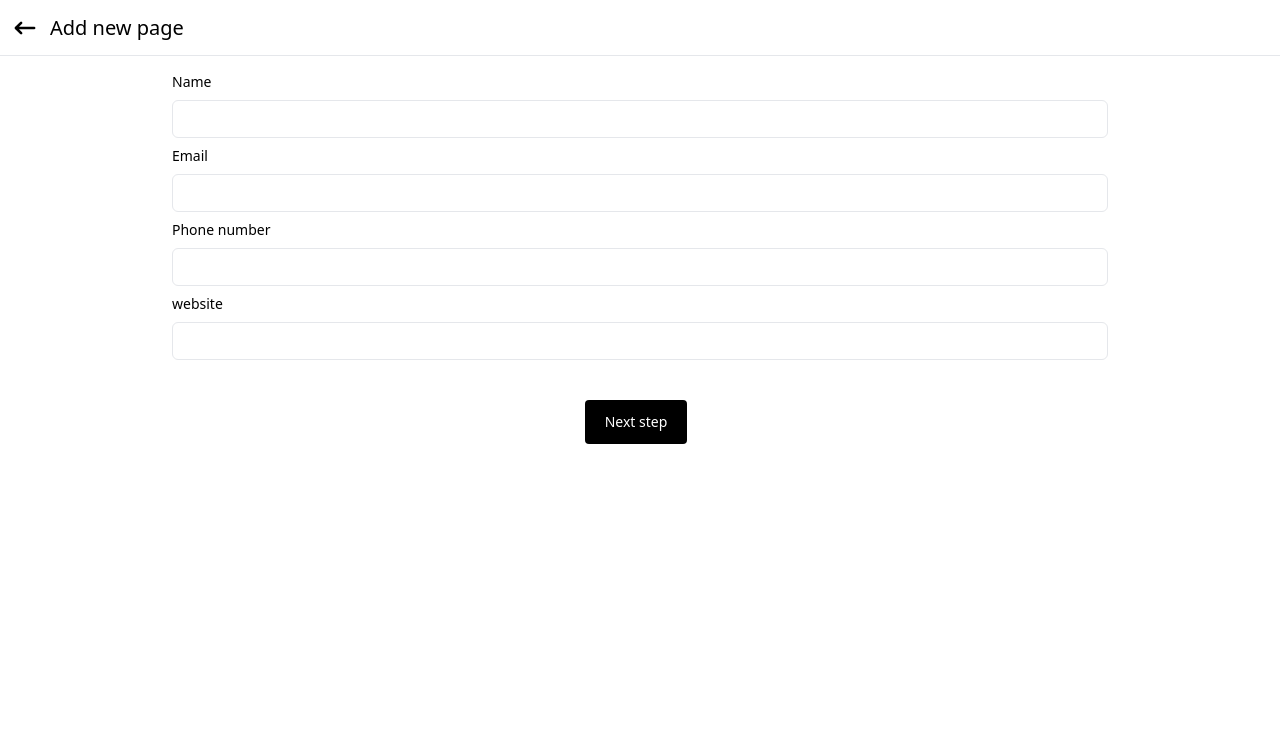
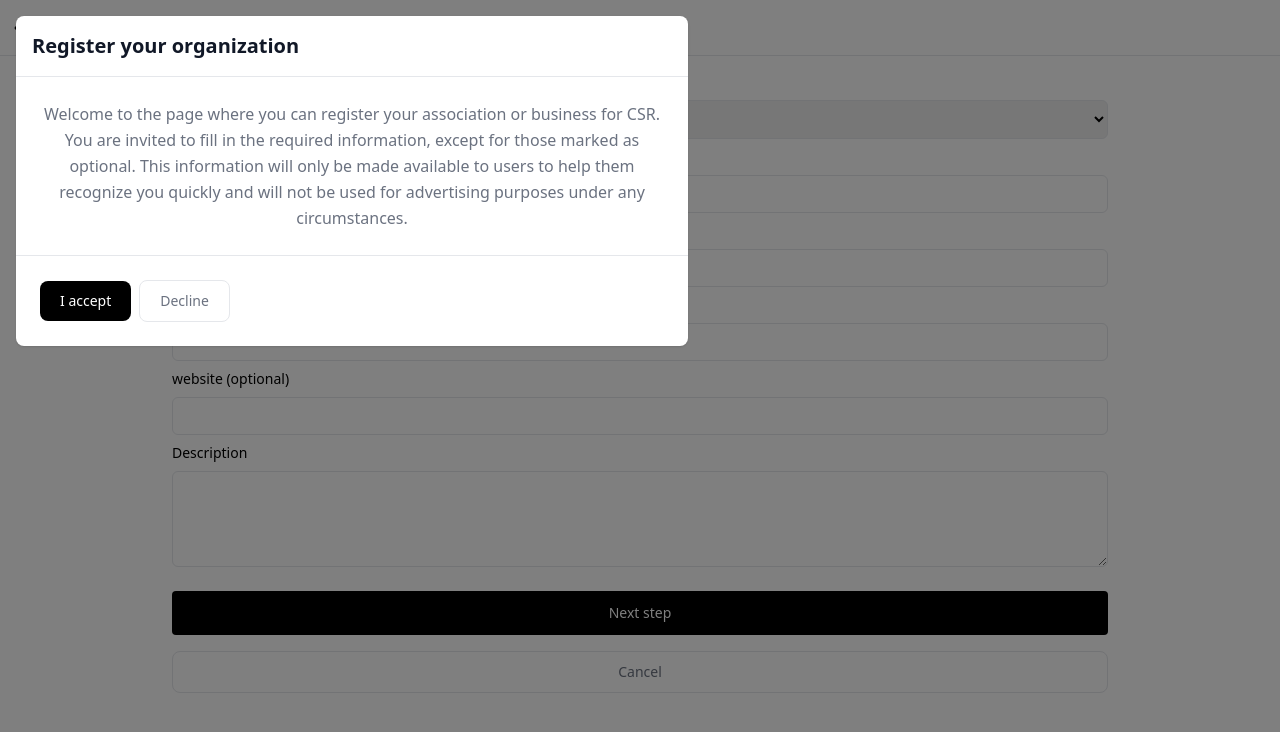
Before and after one commit to teratany-social-network/frontend, a React (Create React App) app: page /add-page in a window 1280 px wide. Shown: the top 732 px of the page. Built offline with nearby package versions, Linux system fonts and the light colour scheme.

Commit message:
integration add page

```diff
--- a/src/App.tsx
+++ b/src/App.tsx
@@ -27,6 +27,7 @@ import SearchResult from "./views/Search/SearchResultPage";
 import Notification from "./views/Notification/Notification";
 import SearchFilterResult from "./views/Search/SearchFilterResult";
 import AddPageStep2 from "./views/Page/AddPageStep2";
+import AddPageStep3 from "./views/Page/AddPageStep3";
 
 const App: React.FC = () => {
   return (
@@ -42,6 +43,7 @@ const App: React.FC = () => {
                 <Route path="/register" element={<RegisterAuth />} />
                 <Route path="/add-page" element={<AddPageStep1 />} />
                 <Route path="/add-page/step-2" element={<AddPageStep2 />} />
+                <Route path="/add-page/step-3" element={<AddPageStep3 />} />
               </Route>
               <Route element={<WithNav />}>
                 <Route path="/" element={<Home />} />
--- /dev/null
+++ b/src/components/CategoryCheckbox.tsx
@@ -0,0 +1,27 @@
+import { useState } from 'react';
+
+interface Props {
+    text: string
+}
+
+export const CheckboxButton: React.FC<Props> = ({ text }) => {
+    const [isChecked, setIsChecked] = useState(false);
+
+    const handleCheckboxChange = () => {
+        setIsChecked(!isChecked);
+    };
+
+    return (
+        <label className="inline-flex items-center mt-3">
+            <input type="checkbox" className="hidden" checked={isChecked} onChange={handleCheckboxChange} />
+            {isChecked ?
+                <span className="text-gray-100 bg-black rounded-full border border-gray-200 text-sm font-medium px-5 py-2.5 mr-3">
+                    {text}
+                </span> :
+                <span className="text-gray-500 bg-white rounded-full border border-gray-200 text-sm font-medium px-5 py-2.5 mr-3">
+                    {text}
+                </span>}
+
+        </label>
+    );
+};
--- /dev/null
+++ b/src/components/InfoModal.tsx
@@ -0,0 +1,38 @@
+import { useState } from "react"
+import { useNavigate } from "react-router-dom"
+
+
+interface Props {
+    title: string;
+    text: string;
+}
+export const InfoModal: React.FC<Props> = ({ title, text }) => {
+    const [showModal, setShowModal] = useState(true)
+    const navigate = useNavigate()
+    return (
+        <>
+            {showModal && <div className="w-screen h-screen background bg-black bg-opacity-50 z-1000 fixed top-0 left-0 right-0">
+                <div data-modal-backdrop="static" aria-hidden="true" className="fixed top-0 left-0 right-0 z-50 w-full p-4 overflow-x-hidden overflow-y-auto md:inset-0 h-[calc(100%-1rem)] max-h-full ">
+                    <div className="relative w-full max-w-2xl max-h-full">
+                        <div className="relative bg-white rounded-lg shadow ">
+                            <div className="flex items-start justify-between p-4 border-b rounded-t ">
+                                <h3 className="text-xl font-semibold text-gray-900">
+                                    {title}
+                                </h3>
+                            </div>
+                            <div className="p-6 space-y-6">
+                                <p className="text-base leading-relaxed text-gray-500 ">
+                                    {text}
+                                </p>
+                            </div>
+                            <div className="flex items-center p-6 space-x-2 border-t border-gray-200 rounded-b ">
+                                <button data-modal-hide="static-modal" type="button" className="text-white bg-black font-medium rounded-lg text-sm px-5 py-2.5 text-center " onClick={() => setShowModal(false)}>I accept</button>
+                                <button data-modal-hide="static-modal" type="button" className="text-gray-500 bg-white  rounded-lg border border-gray-200 text-sm font-medium px-5 py-2.5" onClick={() => navigate('/user')}>Decline</button>
+                            </div>
+                        </div>
+                    </div>
+                </div>
+            </div>}
+        </>
+    )
+}
--- a/src/components/common/Button.tsx
+++ b/src/components/common/Button.tsx
@@ -23,7 +23,7 @@ const Button: React.FC<ButtonProps> = ({
       <button
         type="submit"
         onClick={onClick}
-        className={`${width} ${height} inline-flex justify-center  text-white bg-black font-medium rounded text-sm px-5 py-2.5 text-center mr-2 dark:bg-blue-600 dark:hover:bg-blue-700  items-center ${className}`}
+        className={`${width} ${height} inline-flex justify-center  text-white bg-black font-medium rounded text-sm px-5 py-2.5 text-center mr-2 items-center ${className}`}
       >
         {name === "Message" ? <BsFillChatDotsFill size={23} /> : name}
       </button>
@@ -32,12 +32,12 @@ const Button: React.FC<ButtonProps> = ({
     return (
       <button
         type="button"
-        className={` ${width} ${height} inline-flex justify-center items-center py-2.5 px-5 mr-2 text-sm font-medium text-gray-900 bg-white rounded border border-gray-200  dark:bg-gray-200 dark:text-gray-400 dark:border-gray-100 ${className}`}
+        className={` ${width} ${height} inline-flex justify-center items-center py-2.5 px-5 mr-2 text-sm font-medium text-gray-900 bg-white rounded border border-gray-200 ${className}`}
       >
         <svg
           aria-hidden="true"
           role="status"
-          className="inline-flex justify-center items-center  mr-2 w-4 h-4 text-gray-200 animate-spin dark:text-gray-600"
+          className="inline-flex justify-center items-center  mr-2 w-4 h-4 text-gray-200 animate-spin"
           viewBox="0 0 100 101"
           fill="none"
           xmlns="http://www.w3.org/2000/svg"
--- a/src/views/Page/AddPageStep1.tsx
+++ b/src/views/Page/AddPageStep1.tsx
@@ -5,6 +5,7 @@ import Button from "../../components/common/Button";
 import { Formik, Form } from "formik";
 import * as Yup from "yup";
 import { useNavigate } from "react-router-dom";
+import { InfoModal } from "../../components/InfoModal";
 
 interface addNewPageField {
   name: string;
@@ -27,6 +28,8 @@ const AddPageStep1: React.FC = () => {
   return (
     <>
       <TopBar text="Add new page" />
+      <InfoModal title="Register your organization" text="Welcome to the page where you can register your association or business for CSR. You are invited to fill in the required information, except for those marked as optional. This information will only be made available to users to help them recognize you quickly and will not be used for advertising purposes under any circumstances." />
+
       <div className="mt-16 overflow-y-scroll flex flex-col items-center mx-4">
         <Formik
           initialValues={initialValues}
@@ -44,6 +47,13 @@ const AddPageStep1: React.FC = () => {
           }}
         >
           <Form className="w-3/4">
+            <label htmlFor="pageType" className="text-left block text-sm white:text-white my-2">
+              Your organization type
+            </label>
+            <select name="pageType" className="py-2 custom-border px-4 block w-full border border-gray-200 rounded-md text-sm focus:border-blue-500 focus:ring-blue-500 white:bg-gray-800 white:border-gray-700 white:text-gray-400" id="pageType">
+              <option value="association">Association</option>
+              <option value="entreprise">Entreprise</option>
+            </select>
             <FormField
               label="Name"
               type="name"
@@ -71,8 +81,9 @@ const AddPageStep1: React.FC = () => {
               extra={false}
               extraDesc="Phone number"
             />
+
             <FormField
-              label="website"
+              label="website (optional)"
               type="url"
               mark="text"
               height="py-2"
@@ -80,10 +91,19 @@ const AddPageStep1: React.FC = () => {
               extra={false}
               extraDesc="Website"
             />
+
+            <label htmlFor="description" className="text-left block text-sm white:text-white my-2">
+              Description
+            </label>
+            <textarea name="description" rows={4} className="py-2 custom-border px-4 block w-full border border-gray-200 rounded-md text-sm focus:border-blue-500 focus:ring-blue-500 white:bg-gray-800 white:border-gray-700 white:text-gray-400 h-24 max-h-24" id="description">
+            </textarea>
           </Form>
         </Formik>
-        <div className="my-10">
-          <Button width="px-4" height="py-3" name="Next step" onClick={() => navigate('/add-page/step-2')} />
+        <div className="my-6 w-3/4">
+          <Button width="w-full" height="py-3" name="Next step" onClick={() => navigate('/add-page/step-2')} />
+          <button className="w-full text-gray-500 bg-white  rounded-lg border border-gray-200 text-sm font-medium px-5 py-2.5 mt-4" onClick={() => navigate('/user')}>
+            Cancel
+          </button>
         </div>
       </div>
     </>
--- a/src/views/Page/AddPageStep2.tsx
+++ b/src/views/Page/AddPageStep2.tsx
@@ -1,16 +1,20 @@
 import Button from "../../components/common/Button";
 import MapContainerForm from "../../components/MapContainer";
+import { InfoModal } from "../../components/InfoModal";
+import { useNavigate } from "react-router-dom";
 
 const AddPageStep2: React.FC = () => {
+    const navigate = useNavigate()
     return (
         <>
             <MapContainerForm className="w-full h-screen">
             </MapContainerForm>
             <div className="fixed bottom-0 z-1000 flex items-center p-4 w-full">
-                <button className="bg-black text-white py-3 rounded-md w-full">
+                <button className="bg-black text-white py-3 rounded-md w-full" onClick={() => navigate('/add-page/step-3')}>
                     Save my position
                 </button>
             </div>
+            <InfoModal title="Select you position" text=" Enter the location of your organization by selecting it on the following interactive map. Organizations registering on our platform are required to be transparent. Your data will be used solely to inform users interested in your organization about your location and will not be used for advertising purposes." />
         </>
     )
 }
--- /dev/null
+++ b/src/views/Page/AddPageStep3.tsx
@@ -0,0 +1,39 @@
+import { CheckboxButton } from "../../components/CategoryCheckbox";
+import TopBar from "../../components/common/TopBar";
+
+const AddPageStep3: React.FC = () => {
+    return (
+        <>
+            <TopBar text="Select your categories" />
+
+            <div className=" mt-16 0 flex items-center p-4 w-full flex-col">
+                <div className="flex flex-wrap mb-8">
+                    <CheckboxButton text="No poverty" />
+                    <CheckboxButton text="Zero hunger" />
+                    <CheckboxButton text="Good health and well-being" />
+                    <CheckboxButton text="Quality education" />
+                    <CheckboxButton text="Gender equality" />
+                    <CheckboxButton text="Clear water and sanitation" />
+                    <CheckboxButton text="Affordable and clean energy" />
+                    <CheckboxButton text="Decent work and growth" />
+                    <CheckboxButton text="Industry, innovation and infrastructure" />
+                    <CheckboxButton text="Reduce inequalities" />
+                    <CheckboxButton text="Sustainable cities and communities" />
+                    <CheckboxButton text="Responsable consumption and production" />
+                    <CheckboxButton text="Climate action" />
+                    <CheckboxButton text="Life below water" />
+                    <CheckboxButton text="Life on land" />
+                    <CheckboxButton text="Peace, justice" />
+                    <CheckboxButton text="Partenerships for other goals" />
+                </div>
+
+                <button className="bg-black text-white py-3 rounded-md w-full">
+                    Finish
+                </button>
+            </div>
+
+        </>
+    )
+}
+
+export default AddPageStep3
```
